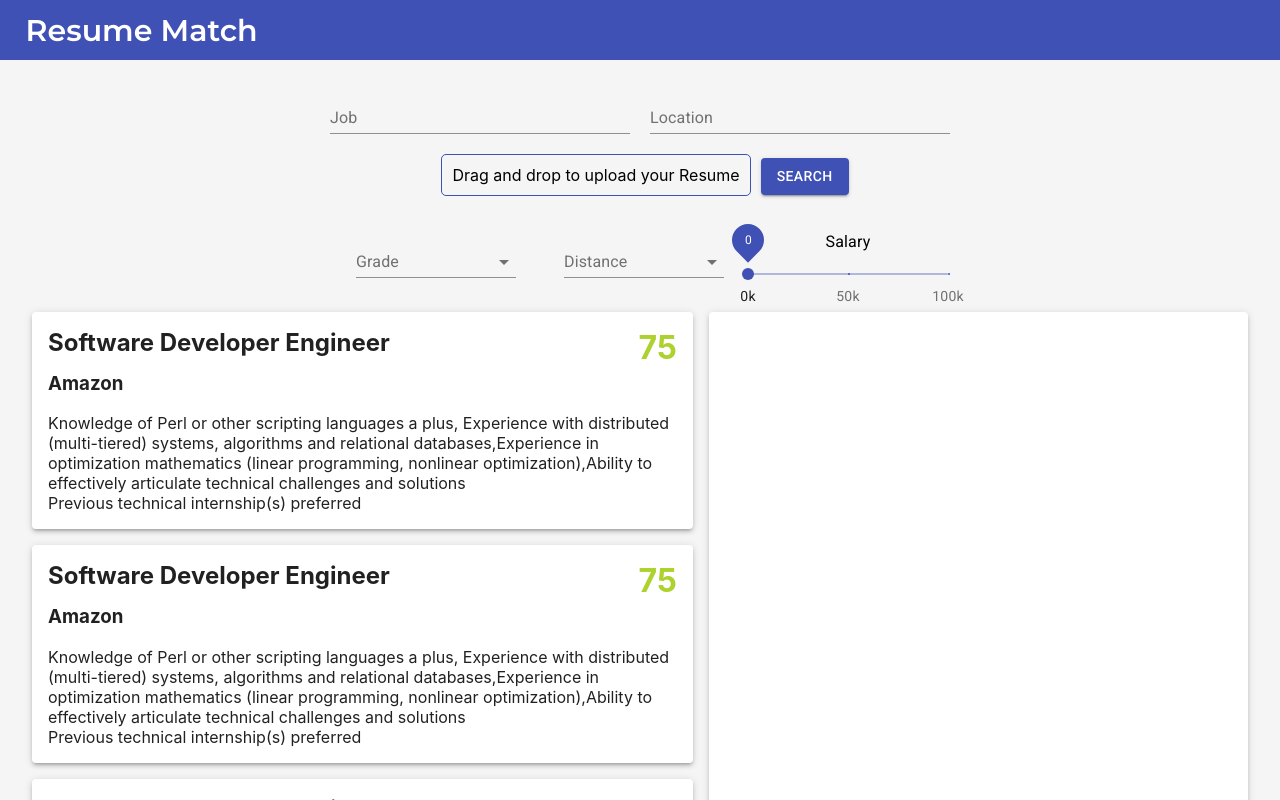
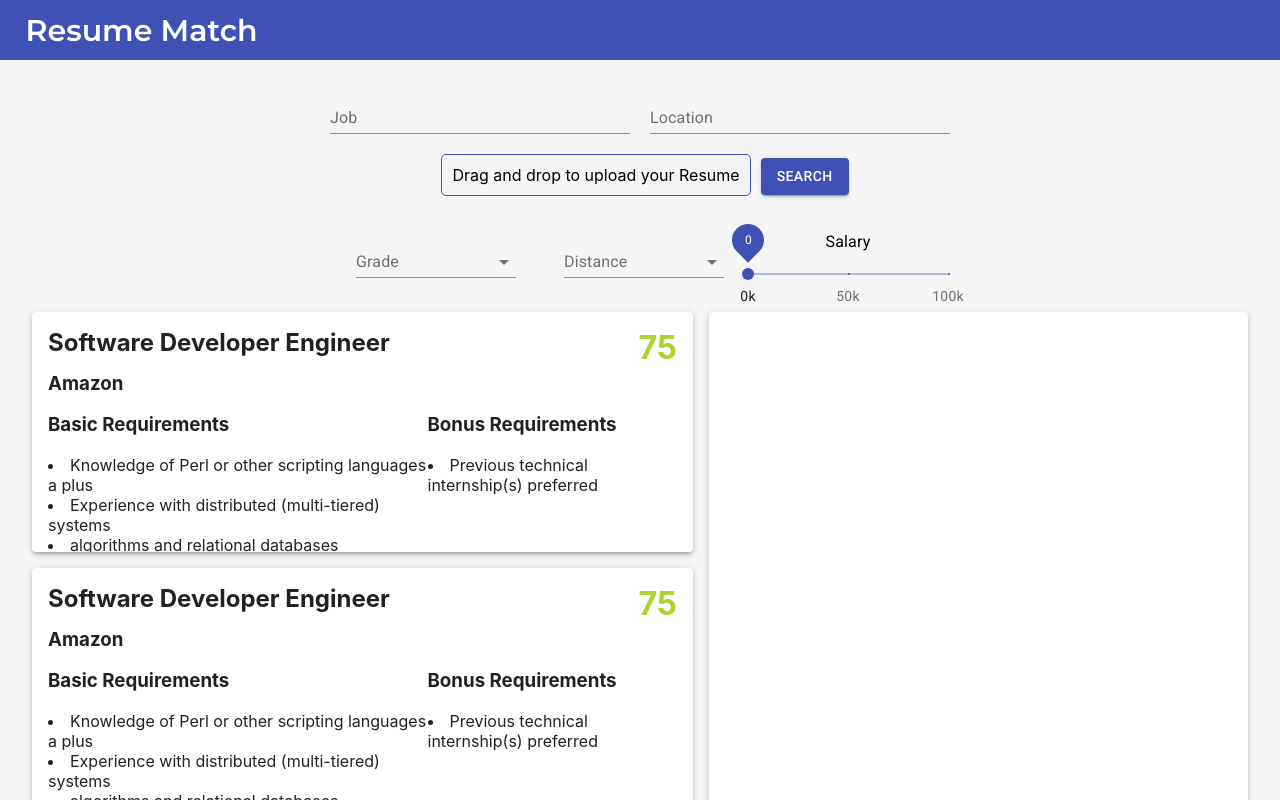
Before and after one commit to Deepok101/ResumeMatch, a React (Create React App) app in the folder resume-match/: page / in a window 1280 px wide. Shown: the top 800 px of the page. Built offline with nearby package versions, Linux system fonts and the light colour scheme.

Commit message:
added random styles

```diff
--- a/resume-match/src/App.js
+++ b/resume-match/src/App.js
@@ -53,7 +53,7 @@ function App() {
         location: "Toronto, ON",
         salary: "28$/hr",
         url: "indeed.com",
-        grade: "75",
+        grade: "0.75",
     }
     let samplePostings = []
 
--- a/resume-match/src/components/grade/grade-component.js
+++ b/resume-match/src/components/grade/grade-component.js
@@ -2,7 +2,7 @@ import React from 'react'
 import './grade-component.css'
 
 const Grade = ({grade}) =>{
-
+    grade = Math.round(grade*100)
     let rating;
     if (grade >= 85){
         rating = "great"
--- a/resume-match/src/components/jobCard/jobCard-component.css
+++ b/resume-match/src/components/jobCard/jobCard-component.css
@@ -5,6 +5,8 @@
     padding: 1rem;
     transition: box-shadow 0.3s;
     transition-timing-function: ease-out;
+    max-height: 15rem;
+    overflow-y: hidden;
 }
 
 .card-border:hover {
@@ -18,6 +20,10 @@
     white-space: pre-wrap;
 }
 
+.display-list{
+    overflow-x: hidden;
+}
+
 .job-title {
     margin-top: 0;
     margin-bottom: 5px;
@@ -27,3 +33,8 @@
     display: flex;
     justify-content: space-between;
 }
+
+.list{
+    display:flex;
+    justify-content: space-between;
+}
--- a/resume-match/src/components/jobCard/jobCard-component.js
+++ b/resume-match/src/components/jobCard/jobCard-component.js
@@ -5,6 +5,21 @@ import "./jobCard-component.css"
 import Grade from '../grade/grade-component'
 
 const JobCard = ({ job }) => {
+
+    let basicReqs =  job.basicreq ? job.basicreq.split(',') : []
+    let bonusReqs = job.bonusreq ? job.bonusreq.split(',') : []
+
+    let basicList = basicReqs.map((req,idx)=> (
+        <li key={'basic'+idx}>
+            {req}
+        </li>
+     ) )
+     let bonusList = bonusReqs.map( (req,idx)=>(
+         <li key={'bonus'+idx}>
+             {req}
+         </li>
+     ))
+
     return (
         <Paper elevation={3} className="card-border">
             <div className="jobTitleArea">
@@ -13,11 +28,17 @@ const JobCard = ({ job }) => {
             </div>
             <div>
                 <h3 className="job-company">{job.companyname}</h3>
-                <div className="basic-req">{job.basicreq}</div>
-                <div className="bonusreq">{job.bonusreq}</div>
+                <div className="list">
+                    <div className="display-list">
+                        <h3>Basic Requirements</h3>
+                        <div className="basic-req">{basicList}</div>
+                    </div>
+                    <div className="display-list">
+                        <h3>Bonus Requirements</h3>
+                        <div className="bonusreq">{bonusList}</div>
+                    </div>
+                </div>
             </div>
-
-
         </Paper>
     )
 }
--- a/resume-match/src/components/upload/upload-component.js
+++ b/resume-match/src/components/upload/upload-component.js
@@ -15,6 +15,9 @@ function Upload({ setJobPostings }) {
     }
 
     const uploadFile = async () => {
+        if (uploadedFile ==null){
+
+        }
         const formData = new FormData()
 
         const blob = new Blob([JSON.stringify(searchQuery)],{
@@ -30,7 +33,6 @@ function Upload({ setJobPostings }) {
         })
 
         const status = await response.status
-        console.log(status)
         const data = await response.json()
 
         if (status === 200) {
```
